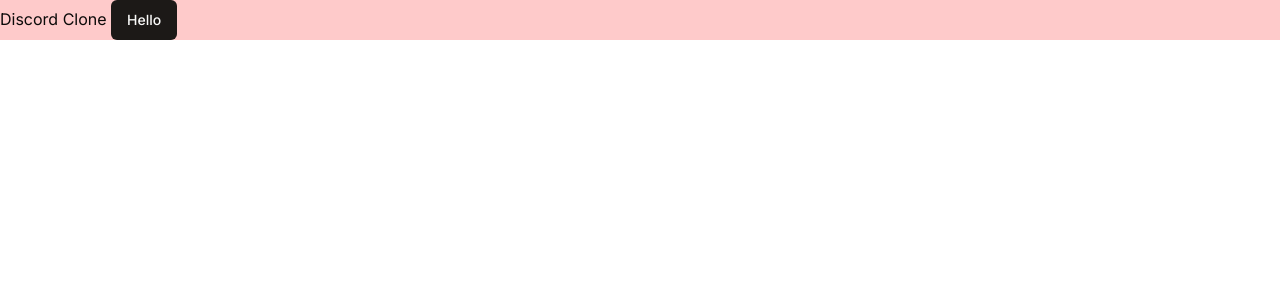
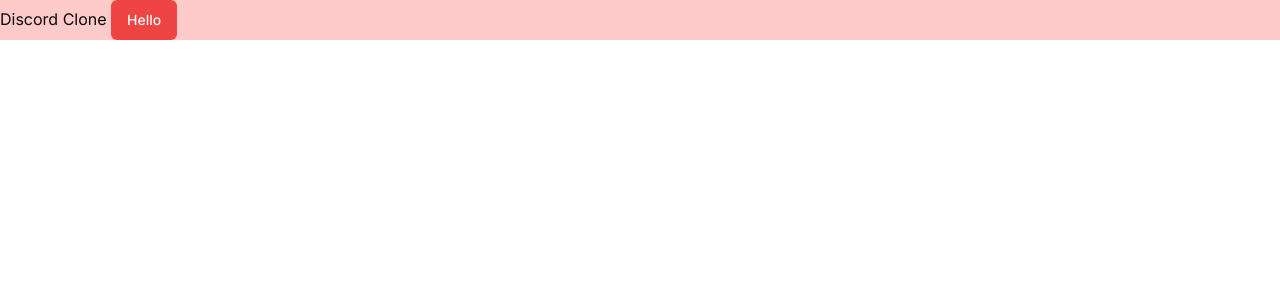
Before and after one commit to Jyotiraditya24/discordclone, a Next.js app: page / in a window 1280 px wide. Shown: the top 300 px of the page. Built offline with nearby package versions, Linux system fonts and the light colour scheme.

Commit message:
Environment setup Done

```diff
--- a/app/page.tsx
+++ b/app/page.tsx
@@ -2,6 +2,6 @@ import { Button } from "@/components/ui/button"
 
 export default function Home() {
   return (
-    <p className='bg-red-200'>Discord Clone <Button>Hello</Button> </p>
+    <p className='bg-red-200'>Discord Clone <Button variant="destructive">Hello</Button> </p>
   )
 }
```
